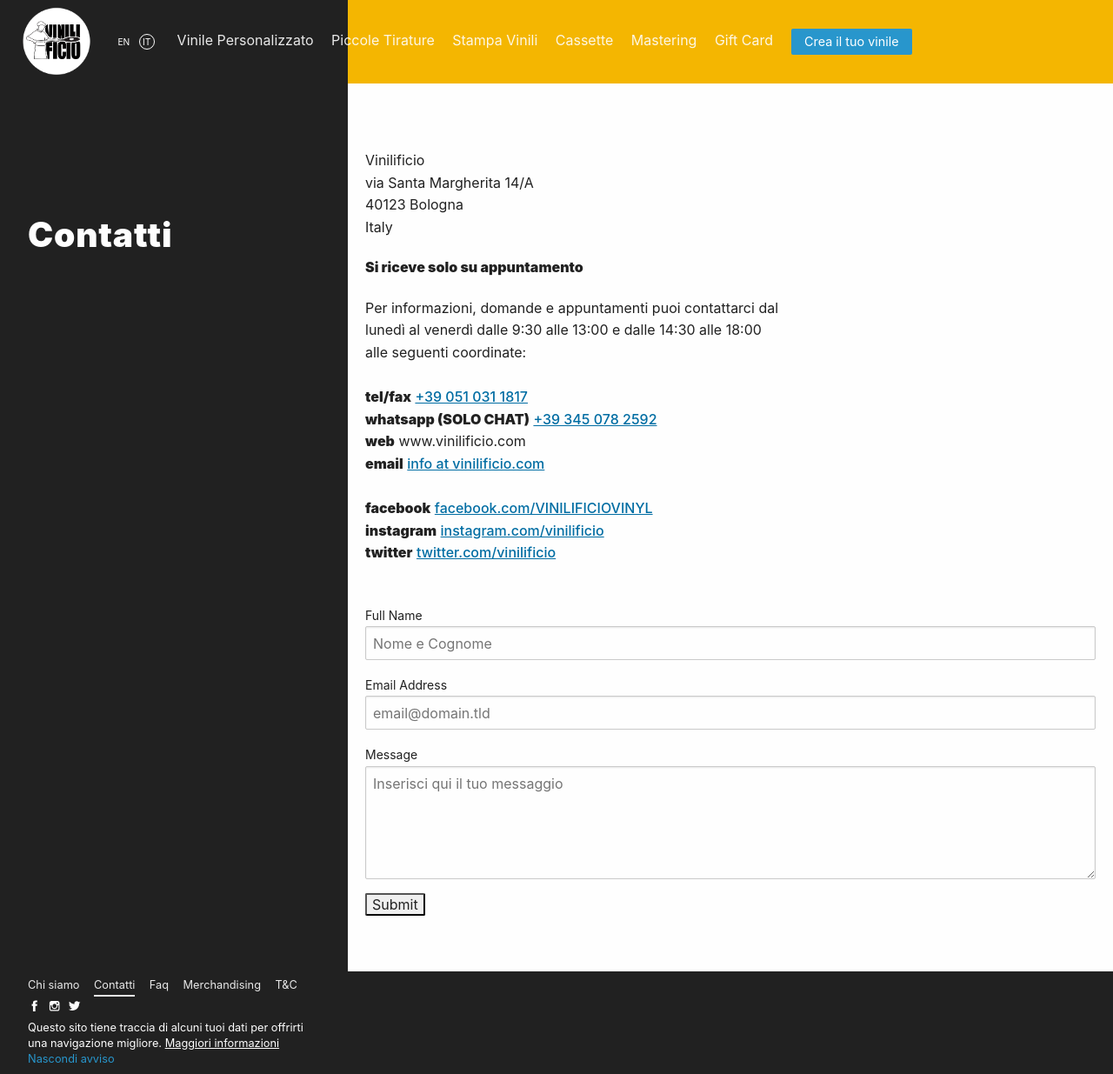
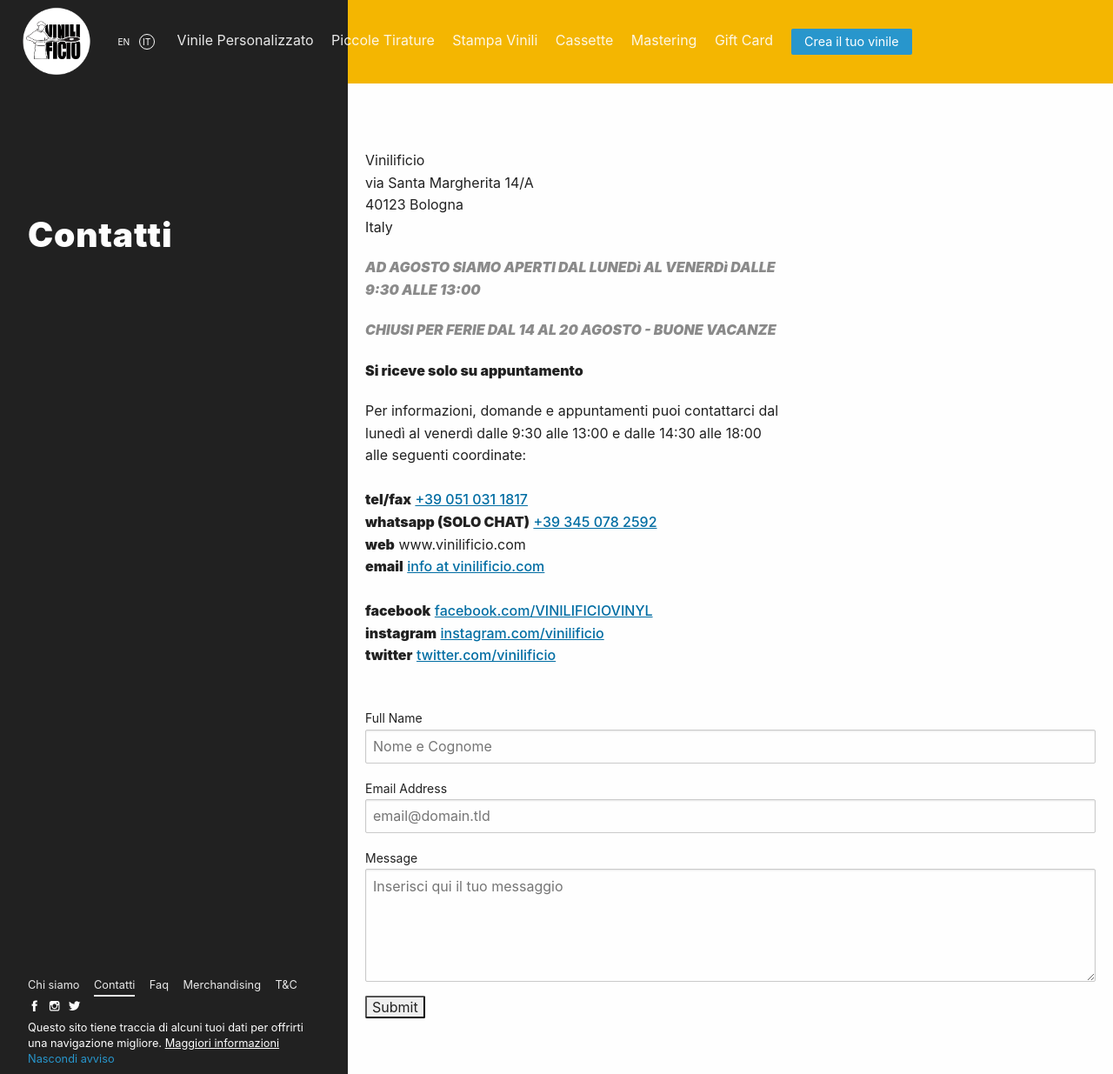
Before and after one commit to Vinilificio/vinilificio.com, a Jekyll site: the page built from _pages/contatti.md, in a window 1280 px wide and 1235 px high. Shown: the whole window at 87% size. Built offline with Jekyll 4.4.1, drawn with Linux system fonts in a browser that asks for light colours; nearby versions of some CDN libraries; comment, search, counter and statistics services are not loaded.

Commit message:
AGGIORNAMENTI ORARI AGOSTO

```diff
--- a/_pages/contatti.md
+++ b/_pages/contatti.md
@@ -10,6 +10,9 @@
 40123 Bologna<br>
 Italy
 
+***AD AGOSTO SIAMO APERTI DAL LUNEDì AL VENERDì DALLE 9:30 ALLE 13:00***
+
+***CHIUSI PER FERIE DAL 14 AL 20 AGOSTO - BUONE VACANZE***
 
 __Si riceve solo su appuntamento__
 
```
